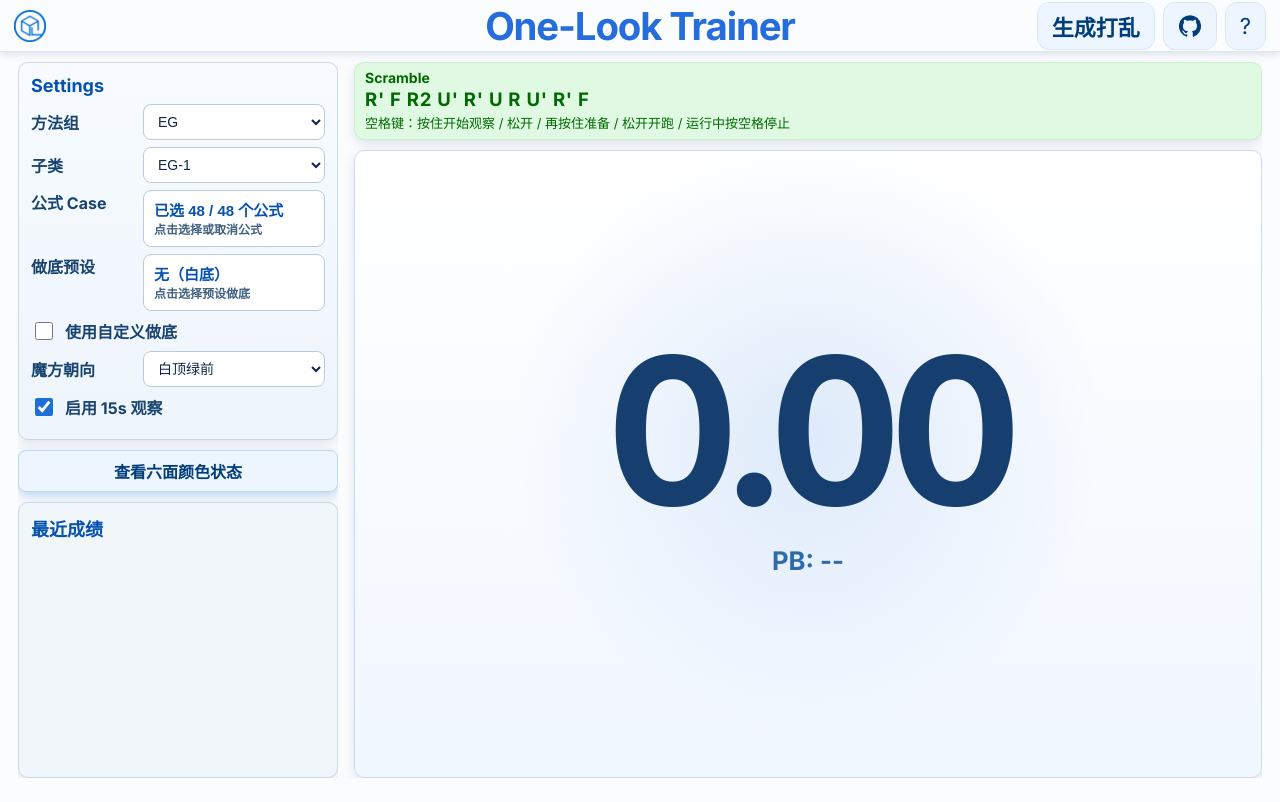
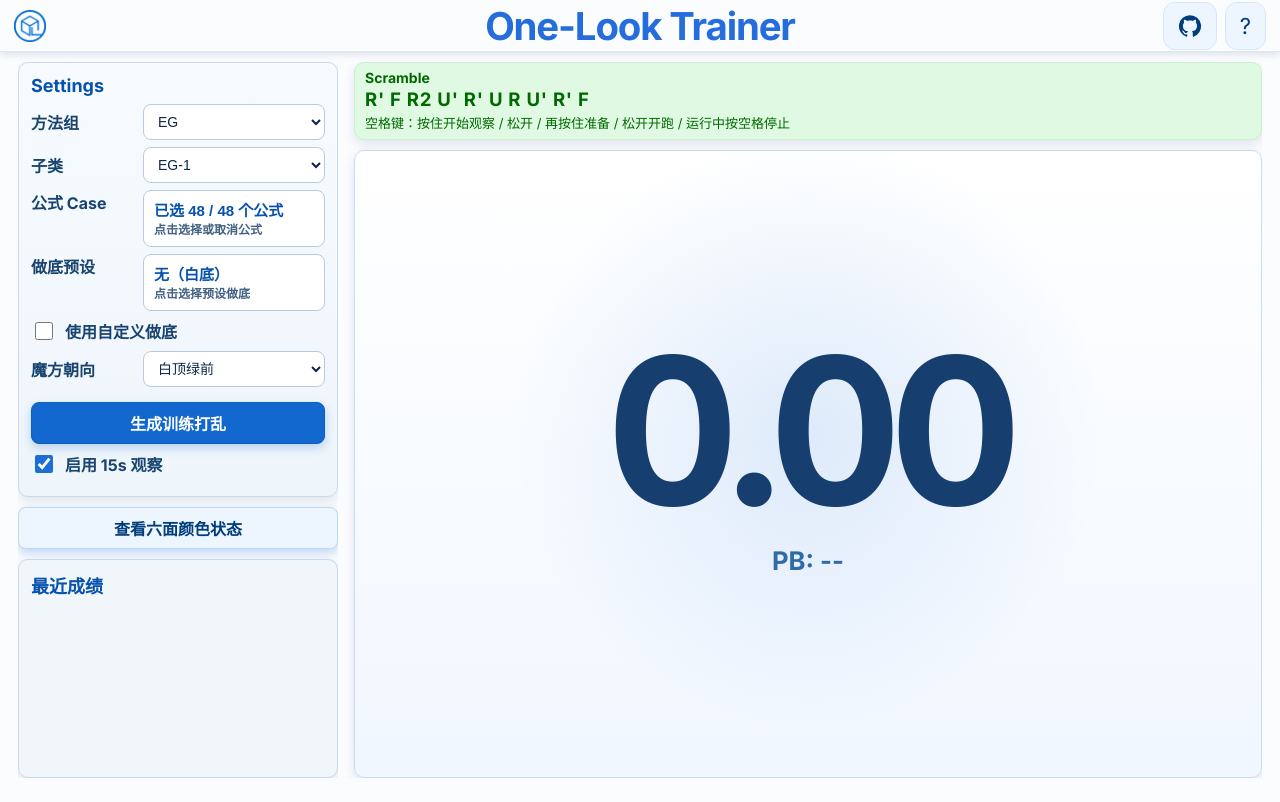
Before and after one commit to Neilyou/one-look, a React (Create React App) app: page / in a window 1280 px wide. Built offline with nearby package versions, Linux system fonts and the light colour scheme.

Commit message:
fix: 将生成训练打乱按钮移回Settings面板中原始位置

```diff
--- a/src/trainer/TrainerPage.js
+++ b/src/trainer/TrainerPage.js
@@ -378,7 +378,6 @@ export default function TrainerPage() {
         <div className="brand-mark"><img src={`${process.env.PUBLIC_URL}/logo.png`} alt="One-Look" /></div>
         <h1>One-Look Trainer</h1>
         <div className="topbar-actions">
-          <button type="button" className="icon-button" onClick={() => gen()}>生成打乱</button>
           <a
             href="https://github.com/Neilyou/one-look"
             target="_blank"
@@ -601,6 +600,10 @@ export default function TrainerPage() {
               </select>
             </div>
 
+            <button className="primary-button" onClick={(e) => { e.target.blur(); gen(); }} disabled={trainingPool.length === 0}>
+              生成训练打乱
+            </button>
+
             <div className="row checkbox">
               <label>
                 <input
```
